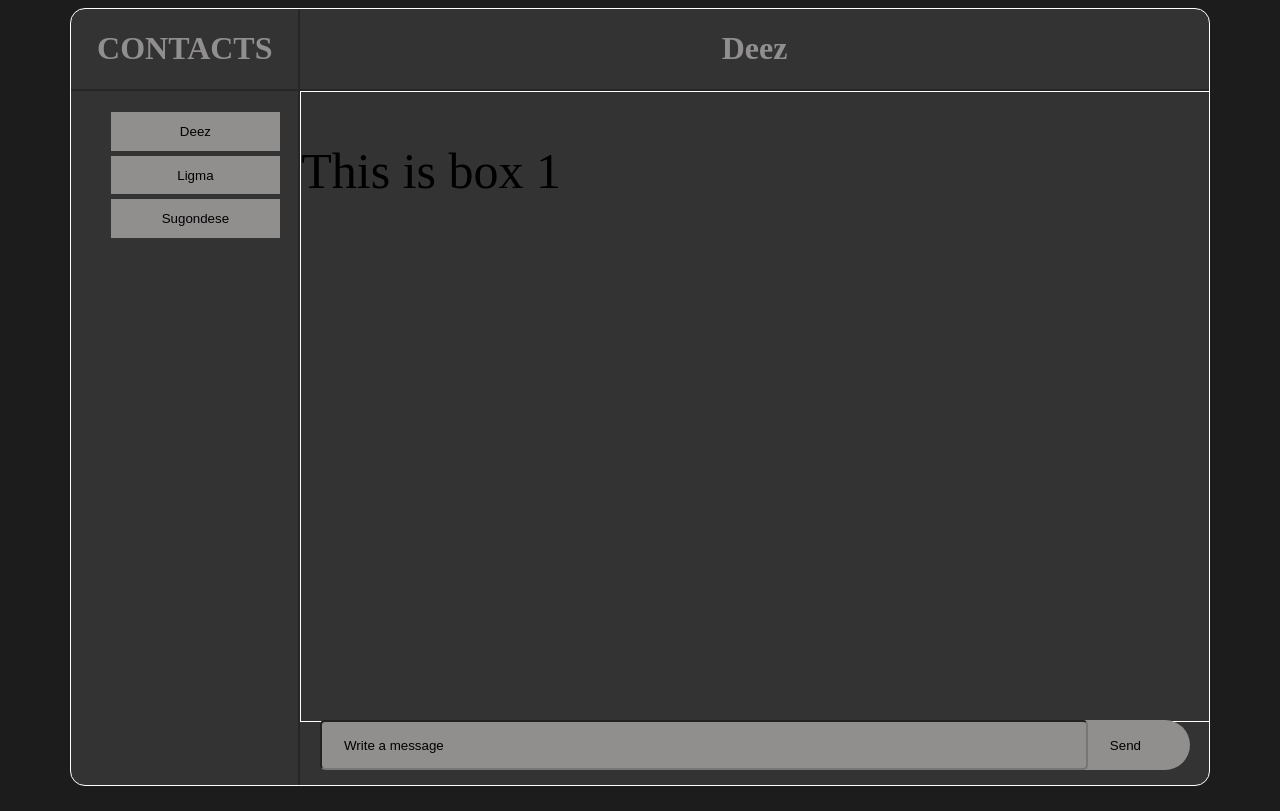
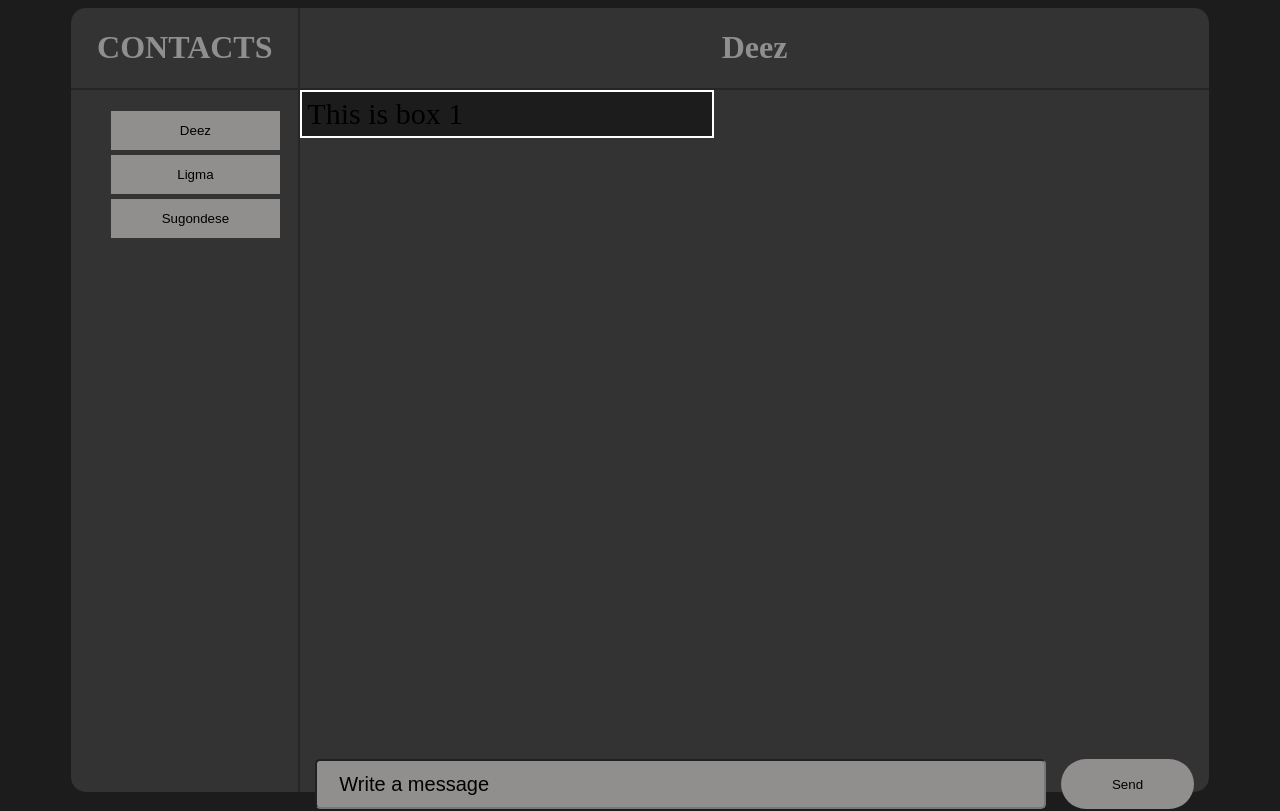
Before and after one commit to hiuwehf/chatting, a plain HTML site: page index.html in a window 1280 px wide. Both pictures are taken after a click on the button "Deez". Drawn offline with Linux system fonts and the light colour scheme.

Commit message:
added individual chats for each contact

```diff
--- a/index.html
+++ b/index.html
@@ -25,17 +25,36 @@
                     <p id="chatIntroductionHeader">Welcome to my chatting page!</p>
                     <p id="chatIntroduction">Please select someone from your contact list found on the left side to start chatting!</p>
                 </div>
+
                 <div class="chatBox" id="chatBox1" style="display:none">
-                    <p>This is box 1</p>
+                    <div id="messageContainer1" class="messageContainer">
+                        <p class="boxHeader">This is box 1</p>
+                    </div>
+                    <div class="chatSection">
+                        <button id="sendButton"class="sendButton" type="submit" onclick="sendMessage()">Send</button>
+                        <input id="chatContent1" class="chatbar" type="text" placeholder="Write a message">
+                    </div>
                 </div>
+
                 <div class="chatBox" id="chatBox2" style="display:none">
-                    <p>This is box 2</p>
+                    <div id="messageContainer2" class="messageContainer">
+                        <p class="boxHeader">This is box 2</p>
+                    </div>
+                    <div class="chatSection">
+                        <button id="sendButton"class="sendButton" type="submit" onclick="sendMessage()">Send</button>
+                        <input id="chatContent2" class="chatbar" type="text" placeholder="Write a message">
+                    </div>
                 </div>
+
                 <div class="chatBox" id="chatBox3" style="display:none">
-                    <p>This is box 3</p>
+                    <div id="messageContainer3" class="messageContainer">
+                        <p class="boxHeader">This is box 3</p>
+                    </div>
+                    <div class="chatSection">
+                        <button id="sendButton"class="sendButton" type="submit" onclick="sendMessage()">Send</button>
+                        <input id="chatContent3" class="chatbar" type="text" placeholder="Write a message">
+                    </div>
                 </div>
-                <button class="sendButton" type="submit">Send</button>
-                <input class="chatbar" type="text" placeholder="Write a message">
             </div>
         </div>
         <script src="./script.js"></script>
--- a/styles.css
+++ b/styles.css
@@ -4,14 +4,14 @@ body{
 }
 
 #main{
-    border:1px solid white;
+    /* border:1px solid white; */
     background-color: #333;
     border-radius: 15px;
-    margin:0;
-    height:99%;
+    height:100%;
     width:90%;
     display:flex;
     margin:auto;
+    padding:0px;
 }
 
 #contacts{
@@ -44,11 +44,11 @@ li{
 }
 
 #mainChat{
-    height:90%;
+    height:100%;
     width:80%;
     float:right;
-    margin:0;
-    padding:0;
+    margin:0px;
+    padding:0px;
 }
 
 #chatNameBar{
@@ -56,10 +56,31 @@ li{
     color:#918e8e;
 }
 
-
-
 #chatNameDiv{
     border-bottom: 2px solid #262626;
+}
+
+.messageContainer{
+    /* border:1px solid yellow; */
+    margin:0px;
+    padding:0px;
+    height:90%;
+}
+
+p{
+    font-size:30px;
+    margin:15px;
+    border:2px solid white;
+    background-color: #1c1c1c;
+    width:400px;
+    display:wrap;
+}
+
+.chatSection{
+    /* border:1px solid green; */
+    display:flex;
+    height:8%;
+    margin-top:10px;
 }
 
 .chatbar{
@@ -67,9 +88,15 @@ li{
     border-radius:5px;
     height:50px;
     width:60%;
-    position:absolute;
+    order:1;
+    flex:6;
+    margin-left:15px;
+    margin-right:15px;
+    margin-top:10px;
+    font-size: 20px;
+    /* position:absolute;
     bottom:30px;
-    left:25%;
+    left:25%; */
 }
 
 .sendButton{
@@ -78,9 +105,13 @@ li{
     border-radius:100px;
     height:50px;
     width:130px;
-    position:absolute;
+    order:2;
+    flex:1;
+    margin-right:15px;
+    margin-top:10px;
+    /* position:absolute;
     right:7%;
-    bottom:30px;
+    bottom:30px; */
 }
 
 ::placeholder{
@@ -90,20 +121,28 @@ li{
 }
 
 .chatBox{
-    border-top: 1px solid white;
-    border-bottom: 1px solid white;
-    border-left: 1px solid white;
-    margin:0;
-    padding:0;
-    height:90%;
+    /* border-top: 1px solid white; */
+    /* border-bottom: 1px solid white; */
+    /* border-left: 1px solid white; */
+    margin:0px;
+    padding:0px;
+    height:92%;
     font-size:50px;
 }
 
 #chatIntroductionHeader{
     padding:2px 20px 2px 20px;
+    margin:0px;
+    font-size:50px;
 }
 
 #chatIntroduction{
     font-size: 40px;
-    padding:2px 20px 2px 20px;;
+    padding:2px 20px 2px 20px;
+    margin:10px;
 }
+
+.boxHeader{
+    margin:0px;
+    padding:5px;
+}
```
